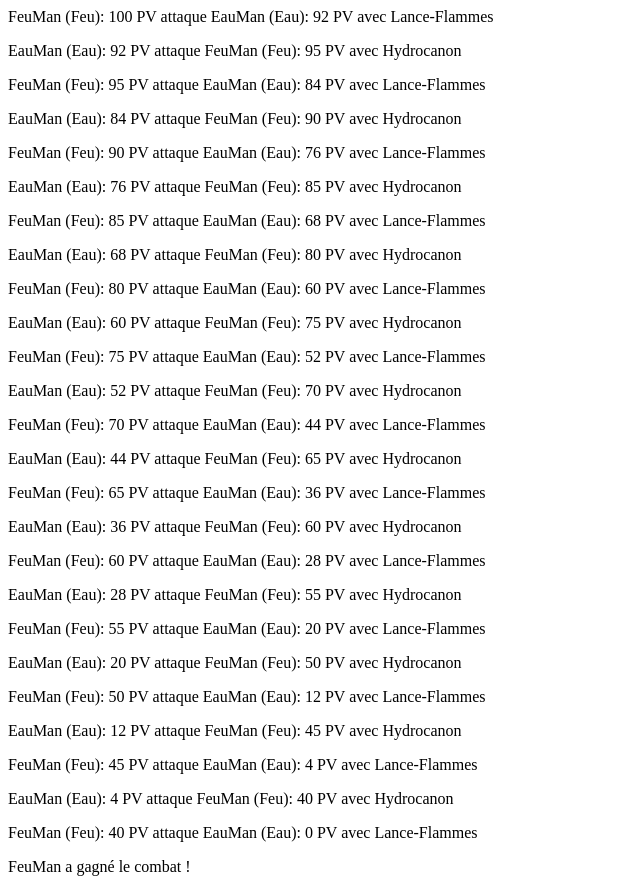
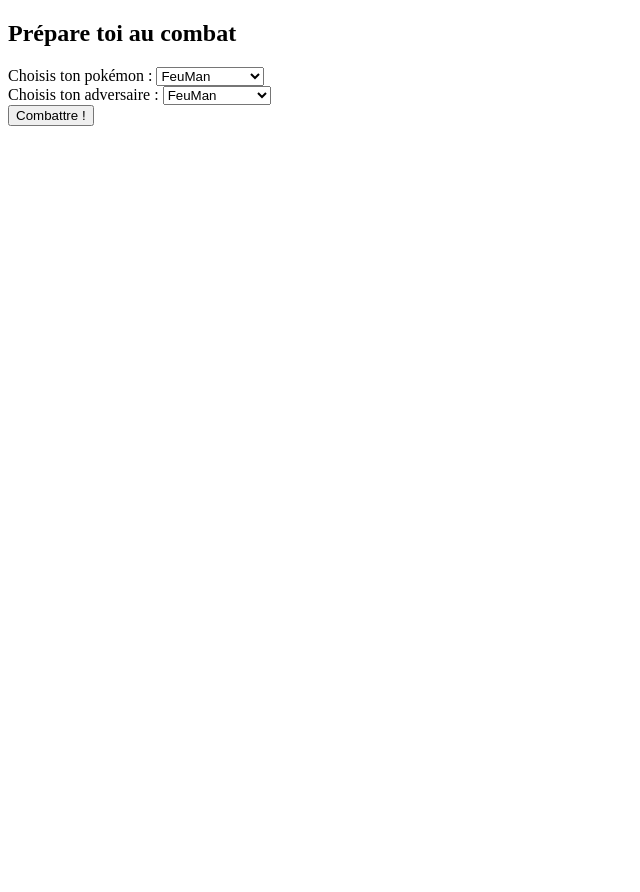
Before and after one commit to Noootzzz/PokemonFightsPHP, a PHP site: page / in a window 1280 px wide. Shown: the whole page, without its empty margins (0-640 px from the left). After the commit the page ends 126 px from the top, so only its background shows below. Run offline with PHP 8.4, Linux system fonts and the light colour scheme.

Commit message:
Ajout choix pokemon
Ajout du choix de pokemon sur la page d'accueil pour ensuite lancer le combat entre les 2 choisis sur la page combat

création d'un fichier à part contenant les objets pokémons

changement des valeurs des dégâts bonus en fonction des types

```diff
--- a/index.php
+++ b/index.php
@@ -4,11 +4,44 @@ require_once 'src/Pokemon/Pokemon.php';
 require_once 'src/Pokemon/PokemonFeu.php';
 require_once 'src/Pokemon/PokemonEau.php';
 require_once 'src/Pokemon/PokemonPlante.php';
-require_once 'src/classes/Attaque.php';
-require_once 'src/classes/Combat.php';
+require_once 'src/Pokemon/PokemonElectrique.php';
+require_once 'src/Classes/Combat.php';
+require_once 'pokemons.php';
 
-$feuman = new PokemonFeu('FeuMan', 'Feu', 100, 20, 10);
-$eauman = new PokemonEau('EauMan', 'Eau', 100, 15, 12);
+?>
 
-$combat = new Combat($feuman, $eauman);
-$combat->demarrerCombat();
+<!DOCTYPE html>
+<html lang="fr">
+
+<head>
+    <meta charset="UTF-8">
+    <meta name="viewport" content="width=device-width, initial-scale=1.0">
+    <title>Home</title>
+</head>
+<body>
+    <main>
+        <h2>Prépare toi au combat</h2>
+        <form action="combat.php" method="POST">
+            <div>
+                <label for="pokemon1">Choisis ton pokémon :</label>
+                <select name="pokemon1" id="pokemon1" class="border rounded p-2 w-full">
+                    <?php foreach ($pokemons as $index => $pokemon): ?>
+                        <option value="<?= $index; ?>"><?= $pokemon->getNom(); ?></option>
+                    <?php endforeach; ?>
+                </select>
+            </div>
+
+            <div>
+                <label for="pokemon2">Choisis ton adversaire :</label>
+                <select name="pokemon2" id="pokemon2" class="border rounded p-2 w-full">
+                    <?php foreach ($pokemons as $index => $pokemon): ?>
+                        <option value="<?= $index; ?>"><?= $pokemon->getNom(); ?></option>
+                    <?php endforeach; ?>
+                </select>
+            </div>
+
+            <button type="submit">Combattre !</button>
+        </form>
+    </main>
+</body>
+</html>
--- /dev/null
+++ b/pokemons.php
@@ -0,0 +1,9 @@
+<?php
+
+
+$pokemons = [
+    $feuman = new PokemonFeu('FeuMan', 'Feu', 100, 20, 10),
+    $eauman = new PokemonEau('EauMan', 'Eau', 100, 15, 12),
+    $plantman = new PokemonPlante('PlanteMan', 'Plante', 100, 14, 13),
+    $electriqueMan = new PokemonElectrique('ElectriqueMan', 'Electrique', 100, 25, 5),
+];
--- a/src/Pokemon/Pokemon.php
+++ b/src/Pokemon/Pokemon.php
@@ -5,7 +5,6 @@ abstract class Pokemon{     //Classe abstraite Pokemon
 
     protected string $nom;
     protected string $type;
-
     protected int $pv;
     protected int $puissanceAttaque;
     protected int $defense;
@@ -17,7 +16,6 @@ abstract class Pokemon{     //Classe abstraite Pokemon
         $this->puissanceAttaque = $puissanceAttaque;
         $this->defense = $defense;
     }
-
 
     public function attaquer(Pokemon $adversaire): void {           //Fonction qui permet d'attaquer un adversaire
         $degats = max(0, $this->puissanceAttaque - $adversaire->defense);
@@ -36,6 +34,7 @@ abstract class Pokemon{     //Classe abstraite Pokemon
     }
 
     abstract public function capaciteSpeciale(Pokemon $adversaire): void;       //Fonction abstraite capaciteSpeciale
+
     abstract public function getCapaciteSpecialeNom(): string;       //Fonction abstraite capaciteSpecialeNom
 
     public function afficherStatus() : string{                  //Fonction qui permet d'afficher le status du pokemon
--- a/src/Pokemon/PokemonEau.php
+++ b/src/Pokemon/PokemonEau.php
@@ -9,7 +9,7 @@ class PokemonEau extends Pokemon
     protected string $attaqueNom = "Hydrocanon";
     public function capaciteSpeciale(Pokemon $adversaire): void
     {
-        $bonus = $adversaire->type === 'Feu' ? 20 : 10;         //si l'ennemi est de type feu alors il prend + de degat sinon il prend 10 de degat
+        $bonus = $adversaire->type === 'Feu' ? 10 : 0;         //si l'ennemi est de type feu alors il prend + de degat sinon il prend 10 de degats en plus
         $adversaire->recevoirDegats($this->puissanceAttaque + $bonus);
     }
 
--- a/src/Pokemon/PokemonElectrique.php
+++ b/src/Pokemon/PokemonElectrique.php
@@ -8,7 +8,7 @@ class PokemonElectrique extends Pokemon
     protected string $attaqueNom = "Onde-Electrique";
     public function capaciteSpeciale(Pokemon $adversaire): void
     {
-        $bonus = $adversaire->type === 'Eau' ? 20 : 10;          //si l'ennemi est de type eau alors il prend + de degat sinon il prend 10 de degat
+        $bonus = $adversaire->type === 'Eau' ? 10 : 0;          //si l'ennemi est de type eau alors il prend + de degat sinon il prend 0 de degats en plus
         $adversaire->recevoirDegats($this->puissanceAttaque + $bonus);
     }
 
--- a/src/Pokemon/PokemonFeu.php
+++ b/src/Pokemon/PokemonFeu.php
@@ -7,7 +7,7 @@ class PokemonFeu extends Pokemon
     protected string $attaqueNom = "Lance-Flammes";
     public function capaciteSpeciale(Pokemon $adversaire): void
     {
-        $bonus = $adversaire->type === 'Plante' ? 20 : 10;          //si l'ennemi est de type plante alors il prend + de degat sinon il prend 10 de degat
+        $bonus = $adversaire->type === 'Plante' ? 10 : 0;          //si l'ennemi est de type plante alors il prend + de degat sinon il prend 0 de degats en plus
         $adversaire->recevoirDegats($this->puissanceAttaque + $bonus);
     }
     public function getCapaciteSpecialeNom(): string
--- a/src/Pokemon/PokemonPlante.php
+++ b/src/Pokemon/PokemonPlante.php
@@ -9,7 +9,7 @@ class PokemonPlante extends Pokemon
     protected string $attaqueNom = "Fouet-Lianes";
     public function capaciteSpeciale(Pokemon $adversaire): void
     {
-        $bonus = $adversaire->type === 'Eau' ? 20 : 10;          //si l'ennemi est de type eau alors il prend + de degat sinon il prend 10 de degat
+        $bonus = $adversaire->type === 'Eau' ? 10 : 0;          //si l'ennemi est de type eau alors il prend + de degat sinon il prend 0 de degat en plus
         $adversaire->recevoirDegats($this->puissanceAttaque + $bonus);
     }
 
```
Also changed, not shown: combat.php (added, +48 -0 lines).
